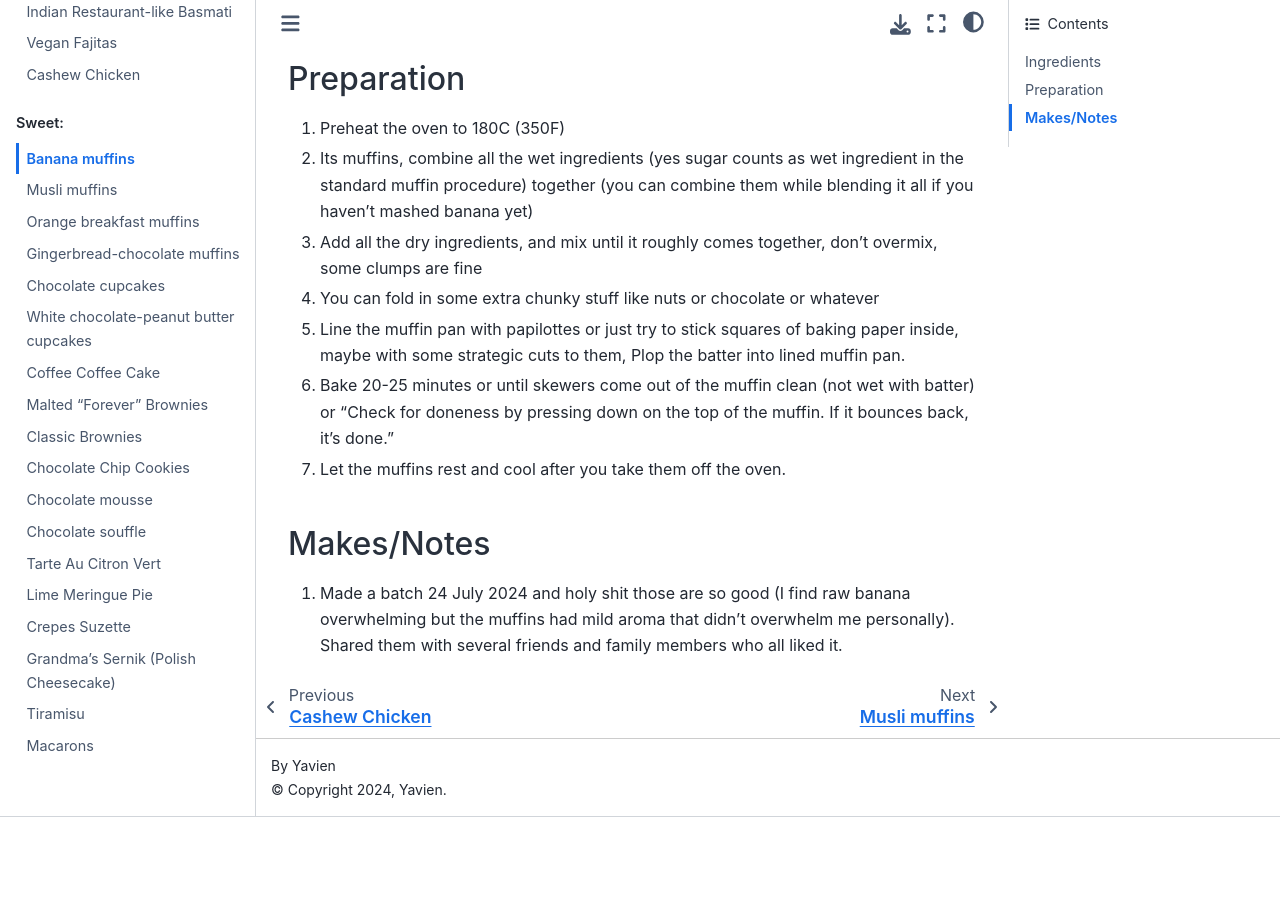
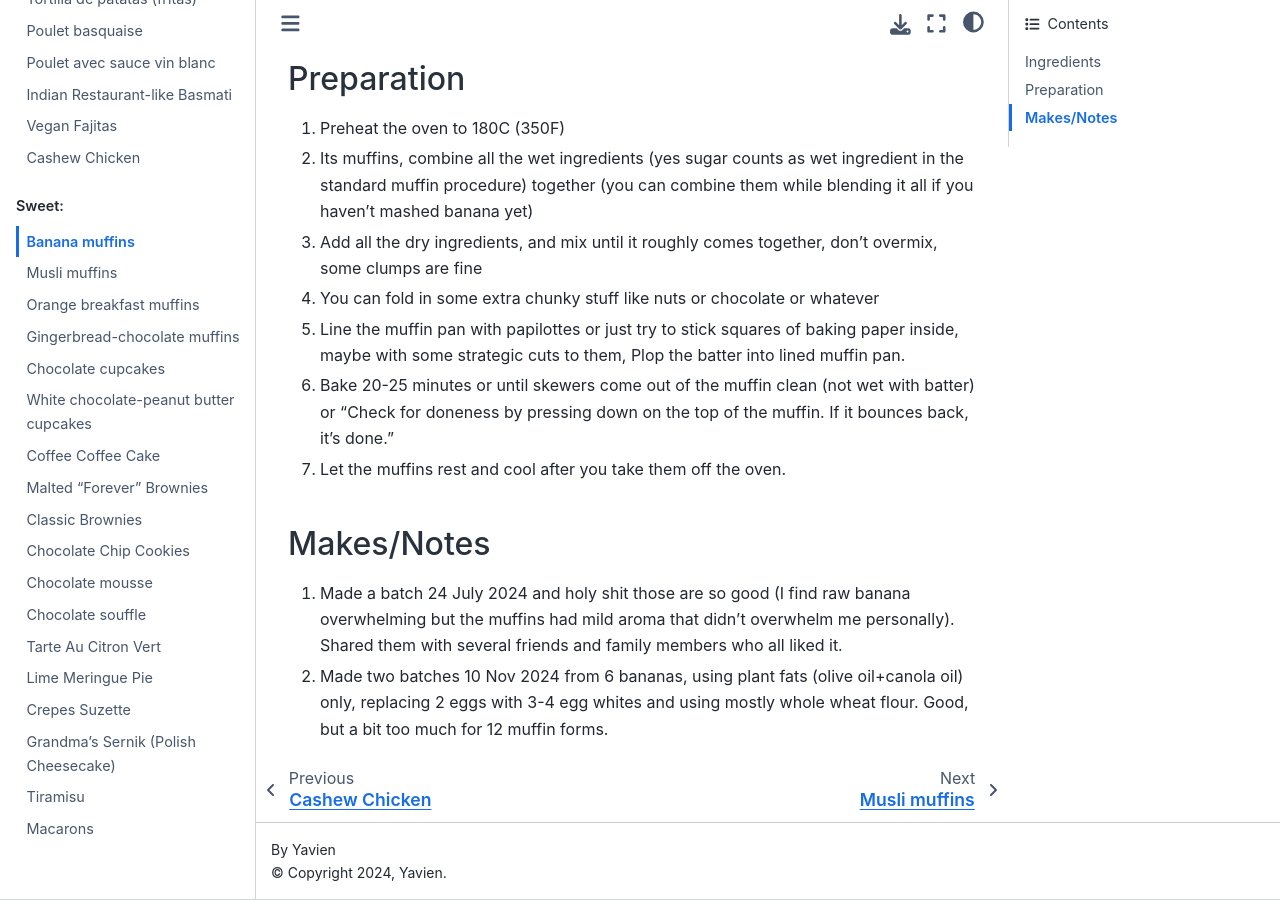
Before and after one commit to ksledz/yavcookbook, a Sphinx documentation site: the page built from docs/source/bananamuffins.rst, in a window 1280 px wide and 900 px high, scrolled down 842 px. Built offline with Sphinx 7.4.7 and the Sphinx Book theme 1.1.4, drawn with Linux system fonts in a browser that asks for light colours; before the commit the page ends 1659 px from its top, so only the background shows below that.

Commit message:
todays baking

```diff
--- a/docs/source/bananamuffins.rst
+++ b/docs/source/bananamuffins.rst
@@ -44,3 +44,4 @@ Makes/Notes
 -----------
 
 #. Made a batch 24 July 2024 and holy shit those are so good (I find raw banana overwhelming but the muffins had mild aroma that didn't overwhelm me personally). Shared them with several friends and family members who all liked it.
+#. Made two batches 10 Nov 2024 from 6 bananas, using plant fats (olive oil+canola oil) only, replacing 2 eggs with 3-4 egg whites and using mostly whole wheat flour. Good, but a bit too much for 12 muffin forms.
```
